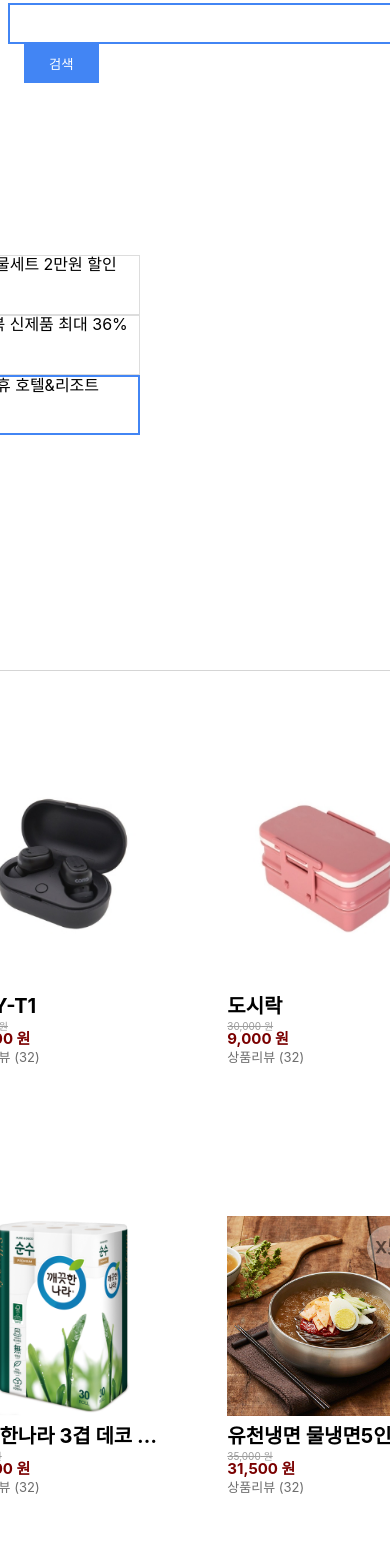
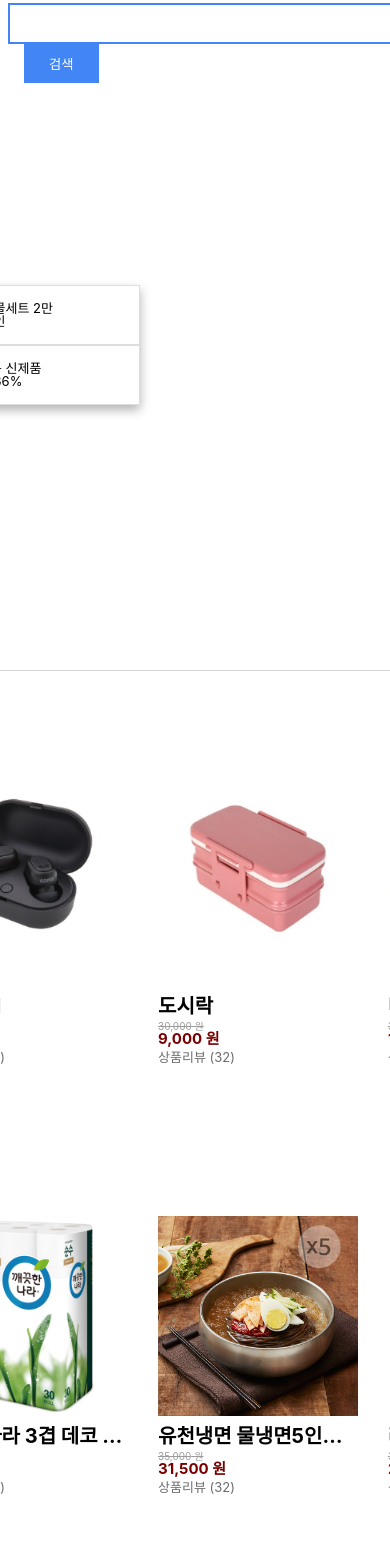
Before and after one commit to changwng/coupang-react, a React (Create React App) app: page / in a window 390 px wide. Shown: the top 1568 px of the page. Built offline with nearby package versions, Linux system fonts and the light colour scheme; data requests are answered from the project's data file.

Commit message:
반응형작업 들어갈예정..

```diff
--- a/db.json
+++ b/db.json
@@ -1,112 +1,162 @@
 {
   "item": [
     {
+      "category": "완구/취미",
       "image": "itemImg/item_img4.jpg",
       "itemName": "이매지나리움 아트 아이언맨3 마크38 이고르 버스트 헬멧 피규어",
       "underPrice": "739140",
       "price": "643050",
       "reviewCounter": "32",
       "id": 1,
-      "option": ["블루", "레드", "블랙"]
+      "option": [
+        "블루",
+        "레드",
+        "블랙"
+      ]
     },
     {
+      "category": "가전디지털",
       "image": "itemImg/item_img2.jpg",
       "itemName": "QCY-T1",
       "underPrice": "36500",
       "price": "21500",
       "reviewCounter": "32",
       "id": 2,
-      "option": ["하얀색", "검은색"]
+      "option": [
+        "하얀색",
+        "검은색"
+      ]
     },
     {
+      "category": "주방용품",
       "image": "itemImg/item_img3.jpg",
       "itemName": "도시락",
       "underPrice": "30000",
       "price": "9000",
       "reviewCounter": "32",
       "id": 3,
-      "option": ["핑크색", "주황색"]
+      "option": [
+        "핑크색",
+        "주황색"
+      ]
     },
     {
+      "category": "생활용품",
       "image": "itemImg/item_img1.jpg",
       "itemName": "다우니 퍼퓸 스노우",
       "underPrice": "30000",
       "price": "16500",
       "reviewCounter": "32",
       "id": 4,
-      "option": ["라벤더", "로즈"]
+      "option": [
+        "라벤더",
+        "로즈"
+      ]
     },
     {
+      "category": "생활용품",
       "image": "itemImg/item_img5.jpg",
       "itemName": "샤바스 스칸디나 스파테라피 이동식 반신욕조 다용도중형",
       "underPrice": "25900",
       "price": "19900",
       "reviewCounter": "32",
       "id": 5,
-      "option": ["화이트", "블랙"]
+      "option": [
+        "화이트",
+        "블랙"
+      ]
     },
     {
+      "category": "생활용품",
       "image": "itemImg/item_img6.jpg",
       "itemName": "깨끗한나라 3겹 데코 순수 프리미엄 천연펄프 롤화장지 30m",
       "underPrice": "17180",
       "price": "16500",
       "reviewCounter": "32",
       "id": 6,
-      "option": ["30롤 x 1개", "30롤 x 2개"]
+      "option": [
+        "30롤 x 1개",
+        "30롤 x 2개"
+      ]
     },
     {
+      "category": "식품",
       "image": "itemImg/item_img7.jpg",
       "itemName": "유천냉면 물냉면5인세트",
       "underPrice": "35000",
       "price": "31500",
       "reviewCounter": "32",
       "id": 7,
-      "option": ["5개 세트", "10개 세트"]
+      "option": [
+        "5개 세트",
+        "10개 세트"
+      ]
     },
     {
+      "category": "뷰티",
       "image": "itemImg/item_img8.jpg",
       "itemName": "라로슈포제 에빠끌라 듀오 DUO (＋) 40ml X 2",
       "underPrice": "30000",
       "price": "28800",
       "reviewCounter": "32",
       "id": 8,
-      "option": ["1개 묶음", "5개 묶음"]
+      "option": [
+        "1개 묶음",
+        "5개 묶음"
+      ]
     },
     {
+      "category": "생활용품",
       "image": "itemImg/item_img9.jpg",
       "itemName": "미스터퍼펙트 실리콘 변기솔",
       "underPrice": "10000",
       "price": "7900",
       "reviewCounter": "32",
       "id": 9,
-      "option": ["핑크", "스카이블루"]
+      "option": [
+        "핑크",
+        "스카이블루"
+      ]
     },
     {
+      "category": "생활용품",
       "image": "itemImg/item_img10.jpg",
       "itemName": "깨끗한나라 페퍼민트 물티슈 캡형",
       "underPrice": "12030",
       "price": "11429",
       "reviewCounter": "32",
       "id": 10,
-      "option": ["70매 10팩", "70매 20팩", "70매 32팩"]
+      "option": [
+        "70매 10팩",
+        "70매 20팩",
+        "70매 32팩"
+      ]
     },
     {
+      "category": "주방용품",
       "image": "itemImg/item_img11.jpg",
       "itemName": "뉴해피크린 음식물처리기분쇄기디스포저DW-253A(B)",
       "underPrice": "458000",
       "price": "429000",
       "reviewCounter": "32",
       "id": 11,
-      "option": ["가정용", "업소용"]
+      "option": [
+        "가정용",
+        "업소용"
+      ]
     },
     {
+      "category": "생활용품",
       "image": "itemImg/item_img12.jpg",
       "itemName": "깨끗한나라 데일리 천연펄프 키친타올 200매",
       "underPrice": "20000",
       "price": "15050",
       "reviewCounter": "32",
       "id": 12,
-      "option": ["12개입 1개", "24개입 1개"]
+      "option": [
+        "12개입 1개",
+        "24개입 1개"
+      ]
     }
   ],
   "customer": [
@@ -114,11 +164,29 @@
       "customerOrder": [
         {
           "checked": false,
+          "id": 3,
+          "itemid": "3",
+          "price": "9000",
+          "itemName": "도시락",
+          "value": "핑크색",
+          "quantityValue": 1
+        },
+        {
+          "checked": false,
           "id": 1,
-          "itemid": "7",
-          "price": "31500",
-          "itemName": "유천냉면 물냉면5인세트",
-          "value": "5개 세트",
+          "itemid": "5",
+          "price": "19900",
+          "itemName": "샤바스 스칸디나 스파테라피 이동식 반신욕조 다용도중형",
+          "value": "화이트",
+          "quantityValue": 1
+        },
+        {
+          "checked": false,
+          "id": 4,
+          "itemid": "1",
+          "price": "643050",
+          "itemName": "이매지나리움 아트 아이언맨3 마크38 이고르 버스트 헬멧 피규어",
+          "value": "블루",
           "quantityValue": 1
         }
       ],
@@ -133,10 +201,6 @@
     {
       "slideImg": "slide_two.jpg",
       "content": "노트북 신제품 최대 36%"
-    },
-    {
-      "slideImg": "slide_thr.jpg",
-      "content": "설 연휴 호텔&리조트"
     }
   ]
 }
--- a/src/App.js
+++ b/src/App.js
@@ -3,6 +3,7 @@ import Header from "./components/header/header";
 import Slider from "./components/slider/slider";
 import Container from "./components/container";
 import Items from "./components/items/items";
+import SortItemsList from "./components/items/sortItemsList";
 import ItemDetail from "./components/items/itemdetail";
 import Footer from "./components/footer/footer";
 import CartPage from "./components/cart/cartpage";
@@ -17,8 +18,9 @@ function App() {
     >
       <ApplicationContextProvider>
         <Route exact path="/" component={Header} />
+        <Route exact path="/" component={Slider} />
         <Route exact path="/itemDetail/:id" component={Header} />
-        <Route exact path="/" component={Slider} />
+        <Route path="/category" component={Header} />
         <Container
           wsize="full"
           hsize="full"
@@ -31,7 +33,8 @@ function App() {
         >
           <Route exact path="/cartpage" component={CartPage} />
           <Route exact path="/" component={Items} />
-          <Route path="/itemDetail/:id" component={ItemDetail} />
+          <Route exact path="/itemDetail/:id" component={ItemDetail} />
+          <Route path="/category" component={SortItemsList} />
         </Container>
       </ApplicationContextProvider>
       <Route exact path="/" component={Footer} />
--- a/src/components/header/header.js
+++ b/src/components/header/header.js
@@ -103,4 +103,4 @@ const Header = () => {
   );
 };
 
-export default Header;
+export default React.memo(Header);
--- a/src/components/items/itemdetail.js
+++ b/src/components/items/itemdetail.js
@@ -34,9 +34,6 @@ const ItemDetail = ({
         display="dif"
         style={{ flexDirection: "row", verticalAlign: "top" }}
       >
-        <Container>
-          <Img wsize="smallImg" hsize="smallImg" background={image}></Img>
-        </Container>
         <Img wsize="bigImg" hsize="bigImg" background={image}></Img>
       </Container>
       <Container
--- a/src/components/items/items.js
+++ b/src/components/items/items.js
@@ -21,7 +21,7 @@ const Items = ({ onItems }) => {
       wsize="header"
       display="df"
       style={{
-        justifyContent: "space-between",
+        justifyContent: "flex-start",
         flexFlow: "row wrap",
         borderTop: "1px solid #D5D5D5"
       }}
--- /dev/null
+++ b/src/components/items/sortItemsList.js
@@ -0,0 +1,73 @@
+import React, { useState, useEffect } from "react";
+import Container from "../container";
+import { Link } from "react-router-dom";
+import Item from "./item";
+
+const SortItems = ({ onItems }) => {
+  const [item, setItems] = useState([]);
+  const [sort, setsort] = useState([]);
+
+  useEffect(() => {
+    const fetchItems = async () => {
+      const response = await fetch("http://localhost:8000/item");
+      if (response.ok) {
+        setItems(await response.json());
+      }
+    };
+    fetchItems();
+
+  }, []);
+
+  const handleSorted = () => {
+    const address = decodeURI(document.location.hash);
+    const ooo = address.replace("#", "");
+    const sortedCategory = item.filter(element => {
+      return element.category === ooo;
+    });
+
+    return (
+      sortedCategory.map(
+        ({ image, underPrice, price, itemName, reviewCounter, id }, idx) => (
+          <Link to={`/itemDetail/${id}`} key={idx}>
+            <Item
+              image={image}
+              underPrice={underPrice}
+              price={price}
+              itemName={itemName}
+              id={id}
+              reviewCounter={reviewCounter}
+            ></Item>
+          </Link>
+        )
+      )
+    )
+  };
+
+  const title = () => {
+    const address = decodeURI(document.location.hash);
+    const ooo = address.replace("#", "");
+
+    return (
+    <h2 style={{textAlign:"left", padding:"10px", fontSize:"25px", fontWeight:"bold"}}>{ooo}</h2>
+    )
+  }
+
+  return (
+    <>
+    <Container wsize="header">{title()}</Container>
+    <Container
+      wsize="header"
+      display="df"
+      style={{
+        justifyContent: "flex-start",
+        flexFlow: "row wrap",
+        borderTop: "1px solid #D5D5D5"
+      }}
+    >
+      {handleSorted()}
+    </Container>
+    </>
+  );
+};
+
+export default SortItems;
--- a/src/components/slider/slider.js
+++ b/src/components/slider/slider.js
@@ -5,6 +5,9 @@ import Slide from "./slide";
 import { SLIDE } from "../../slideConstants";
 import { useApplicationContext } from "../cartProvider/cartProvider";
 const Li = styled.li`
+  display: flex;
+  flex-direction: space-between;
+  align-items:center;
   box-sizing: border-box;
   width: 100%;
   height: 60px;
@@ -15,10 +18,10 @@ const Li = styled.li`
 const SlideComponent = () => {
   const [slideMove, setSlideMove] = useState(0);
   const [intervalState, setintervalState] = useState(false);
-  const {fetchslideList, slideList} = useApplicationContext();
+  const { fetchslideList, slideList } = useApplicationContext();
 
   useEffect(() => {
-    fetchslideList()
+    fetchslideList();
     const interval = setInterval(() => {
       setSlideMove(slideMove => slideMove + 1);
     }, 2000);
@@ -53,11 +56,14 @@ const SlideComponent = () => {
           width: "180px",
           background: "#fff",
           position: "absolute",
-          right: "250px"
+          right: "250px",
+          boxShadow:"0 5px 10px rgba(0,0,0,0.3)"
         }}
       >
-        {slideList.map(({content}, idx) => (
-          <Li id={idx} state={slideMove} onMouseEnter={handleMouseOver}>{content}</Li>
+        {slideList.map(({ content }, idx) => (
+          <Li key={idx} id={idx} state={slideMove} onMouseEnter={handleMouseOver}>
+            <div style={{fontSize:"13px", width:"50%", margin:"5px"}}>{content}</div>
+          </Li>
         ))}
       </ul>
       <Container
@@ -67,7 +73,7 @@ const SlideComponent = () => {
         wsize="full"
         hsize="slide"
       >
-        {slideList.map(({slideImg}, idx) => {
+        {slideList.map(({ slideImg }, idx) => {
           return (
             <Slide
               key={idx}
```
Also changed, not shown: src/components/header/category.js (+10 -9 lines), public/img/m_slide_one.jpg (added), public/img/m_slide_two.jpg (added).
